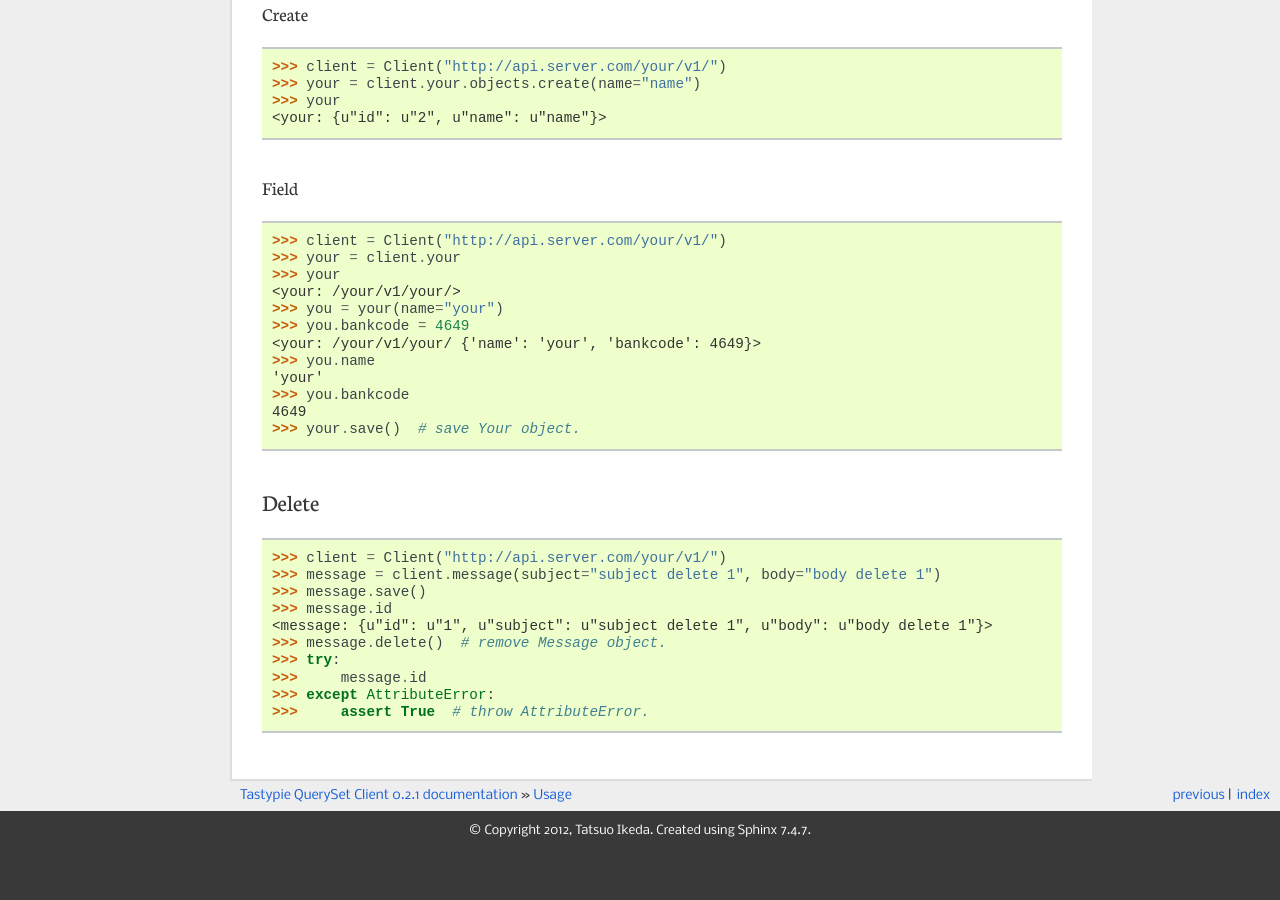
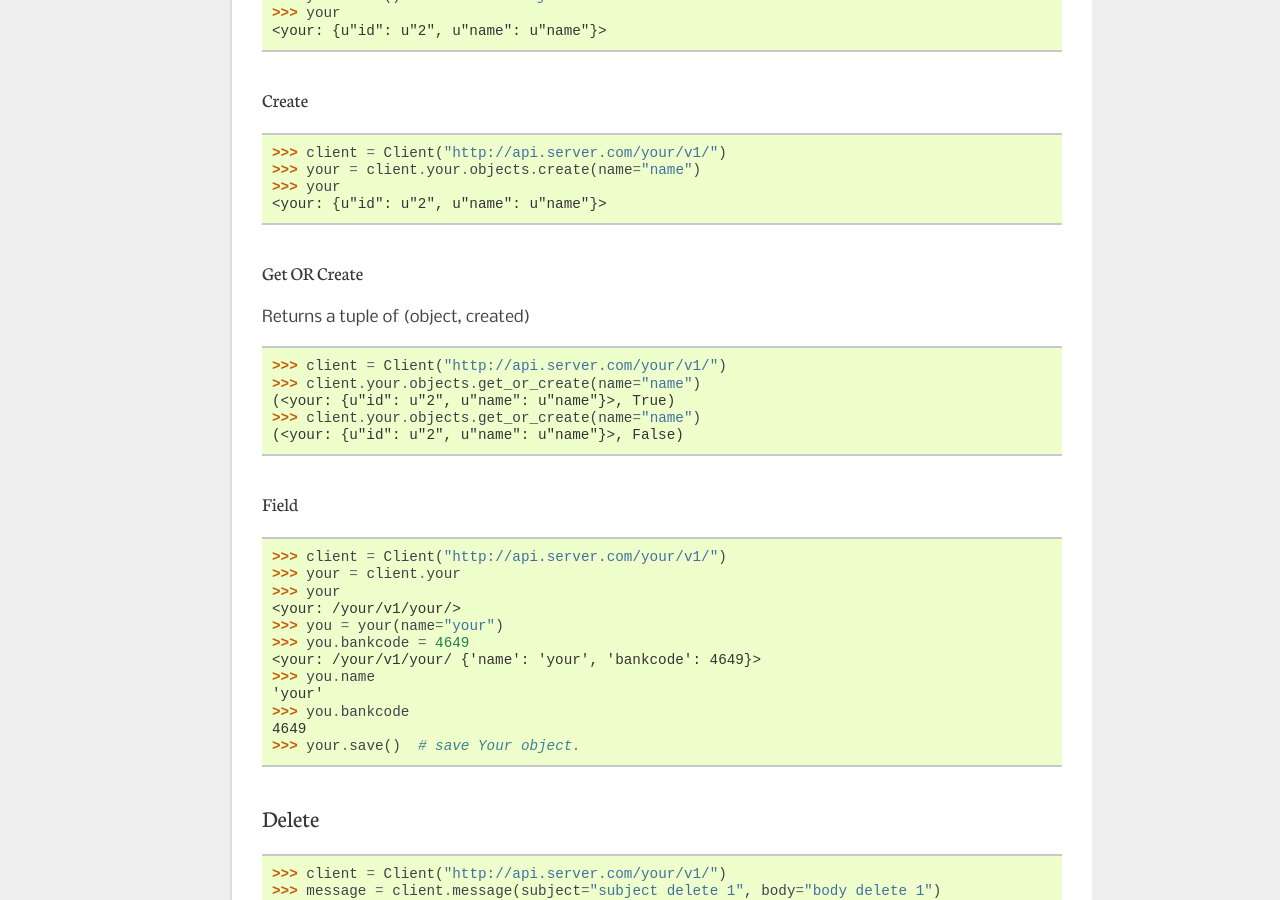
Before and after one commit to ikeikeikeike/tastypie-queryset-client, a Sphinx documentation site: the page built from docs/source/usage.rst, in a window 1280 px wide and 900 px high, scrolled down 2157 px. Built offline with Sphinx 7.4.7, drawn with Linux system fonts in a browser that asks for light colours; formulas are drawn with MathJax 3; before the commit the page ends 3007 px from its top, so only the background shows below that; some of the changed text lies outside the part shown.

Commit message:
support QuerySet.get_or_create

```diff
--- a/docs/source/usage.rst
+++ b/docs/source/usage.rst
@@ -9,9 +9,13 @@ Schema
 
 ::
 
+    # base schema
     client = Client("http://api.server.com/your/v1/")
     client.schema()
 
+    # model schema
+    client.your.schema()
+    client.message.schema()
 
 Get
 ----
@@ -134,6 +138,20 @@ Create
     <your: {u"id": u"2", u"name": u"name"}>
 
 
+Get OR Create
+~~~~~~~~~~~~~~~
+
+Returns a tuple of (object, created)
+
+::
+
+    >>> client = Client("http://api.server.com/your/v1/")
+    >>> client.your.objects.get_or_create(name="name")
+    (<your: {u"id": u"2", u"name": u"name"}>, True)
+    >>> client.your.objects.get_or_create(name="name")
+    (<your: {u"id": u"2", u"name": u"name"}>, False)
+
+
 Field
 ~~~~~~
 
```
Also changed, not shown: 3 other files.
